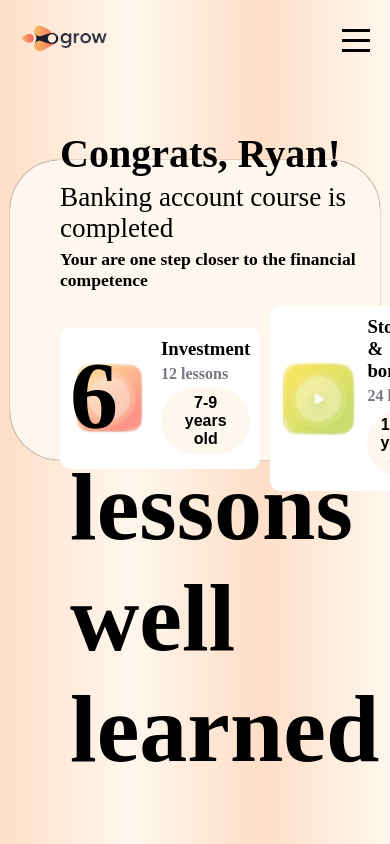
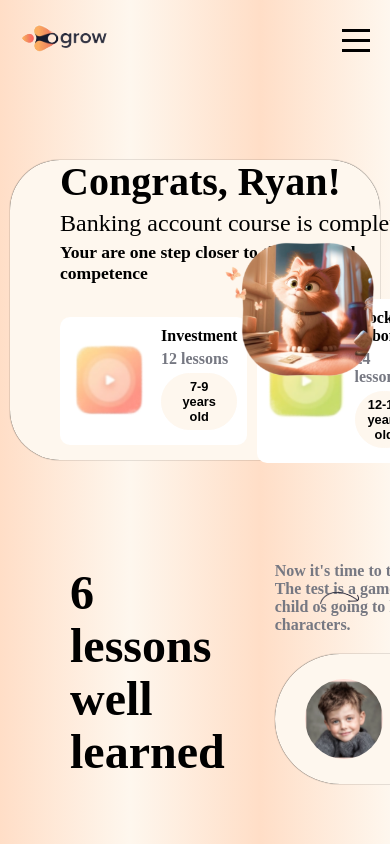
Before and after one commit to MbiamouRichy/Growly, an Angular app: page /plan in a window 390 px wide. Built offline with nearby package versions, Linux system fonts and the light colour scheme.

Commit message:
responsive  4 :plan

```diff
--- a/src/app/app.component.html
+++ b/src/app/app.component.html
@@ -8,7 +8,7 @@
     <nav>
       <ul>
         <li class="active"><a routerLink="/home">Home</a></li>
-        <li><a routerLink="/courses">Courses</a></li>
+        <li><a  routerLink="/courses">Courses</a></li>
         <li><a routerLink="/plan">Plans</a></li>
         <li><a routerLink="/about">About</a></li>
         <button class="mobile">Sign Up</button>
--- a/src/app/plan/plan.component.scss
+++ b/src/app/plan/plan.component.scss
@@ -92,8 +92,7 @@ $color5: rgb(118,120,130);
   }
 }
 .div_row1 .plan_chat{
-  position: relative;
-  right: -70px;
+ @include absolute_div(none,4%,none,none);
 }
 /*------------ Fleche --------------*/
 .fleche{
@@ -110,6 +109,7 @@ $color5: rgb(118,120,130);
   .h1{
     font-size: 6rem;
     font-weight: 600;
+    line-height: 110%;
   }
   .div_col{
     @extend %div_col;
@@ -150,3 +150,73 @@ $color5: rgb(118,120,130);
     }
   }
 }
+@media only screen and (min-width: 1300px) and (max-width: 1440px) {
+.div_row2{
+  .h1{
+    font-size: 6.5rem;
+  }
+}
+  .fleche{
+    left: 550px;
+  }
+}
+@media only screen and (max-width: 1264px) {
+  .div_row2{
+    .h1{
+      font-size: 5rem;
+    }
+  }
+  .fleche{
+    left: 450px;
+  }
+}
+@media only screen and (max-width: 1236px) {
+  .div_row1 .div_col .text {
+    font-size: 1.5rem;
+  }
+  .div_col .div_video {
+    p, h3 {
+      font-size: 1rem;
+    }
+    button{
+      font-size: 0.8rem;
+    }
+  }
+}
+@media only screen and (max-width: 1159px){
+  .div_row2{
+    .h1{
+      font-size: 4rem;
+    }
+    .div_col .h3 {
+      font-size: 1rem;
+    }
+  }
+  .fleche{
+    left: 350px;
+  }
+  .div_row1 .plan_chat{
+    width: 40%;
+    right: 3%;
+  }
+}
+@media only screen and (max-width: 989px) {
+  .div_row2 {
+    .h1{
+      font-size: 3rem;
+    }
+    .div_col .link_image {
+      img {
+        width: 78px;
+      }
+      .texte p {
+        font-size: 1rem;
+      }
+    }
+  }
+  .fleche{
+    left: 320px;
+    width: 10%;
+    top: 20px;
+  }
+}
```
